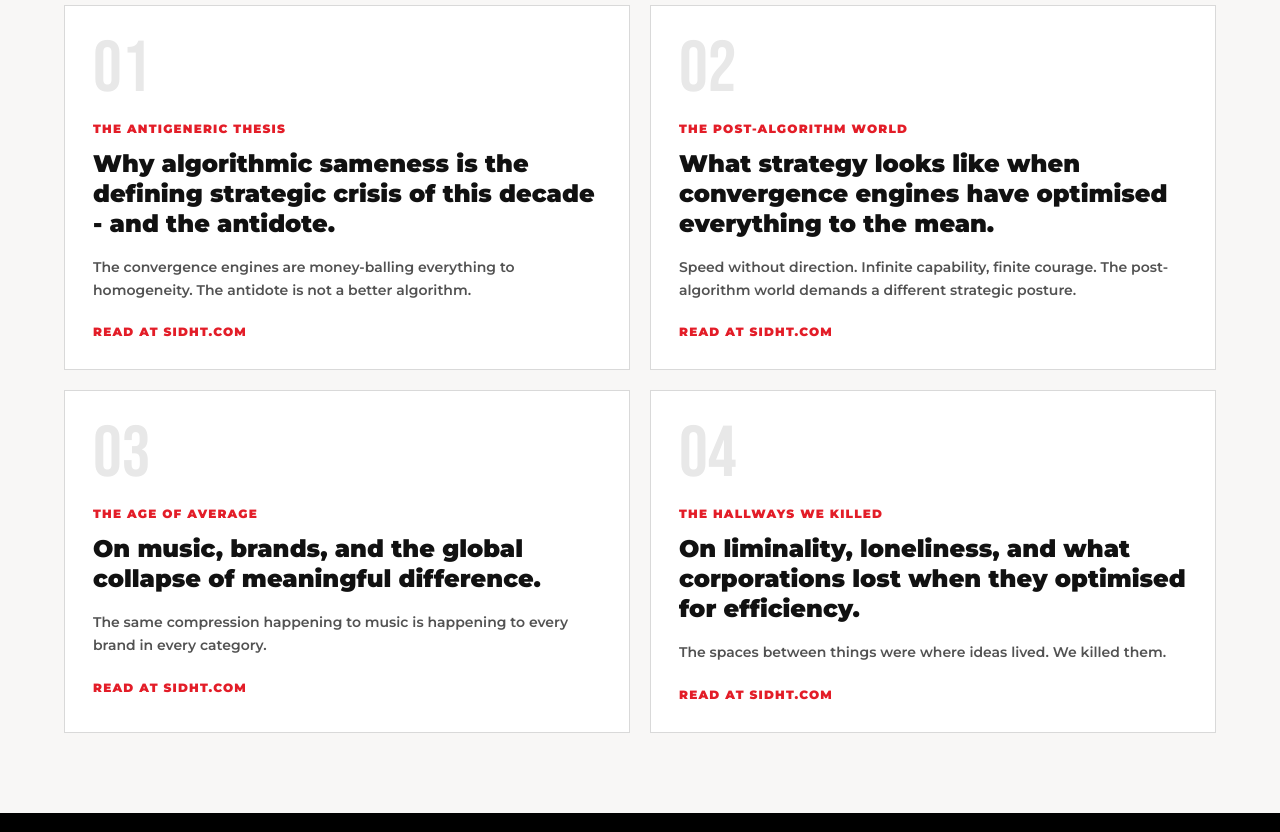
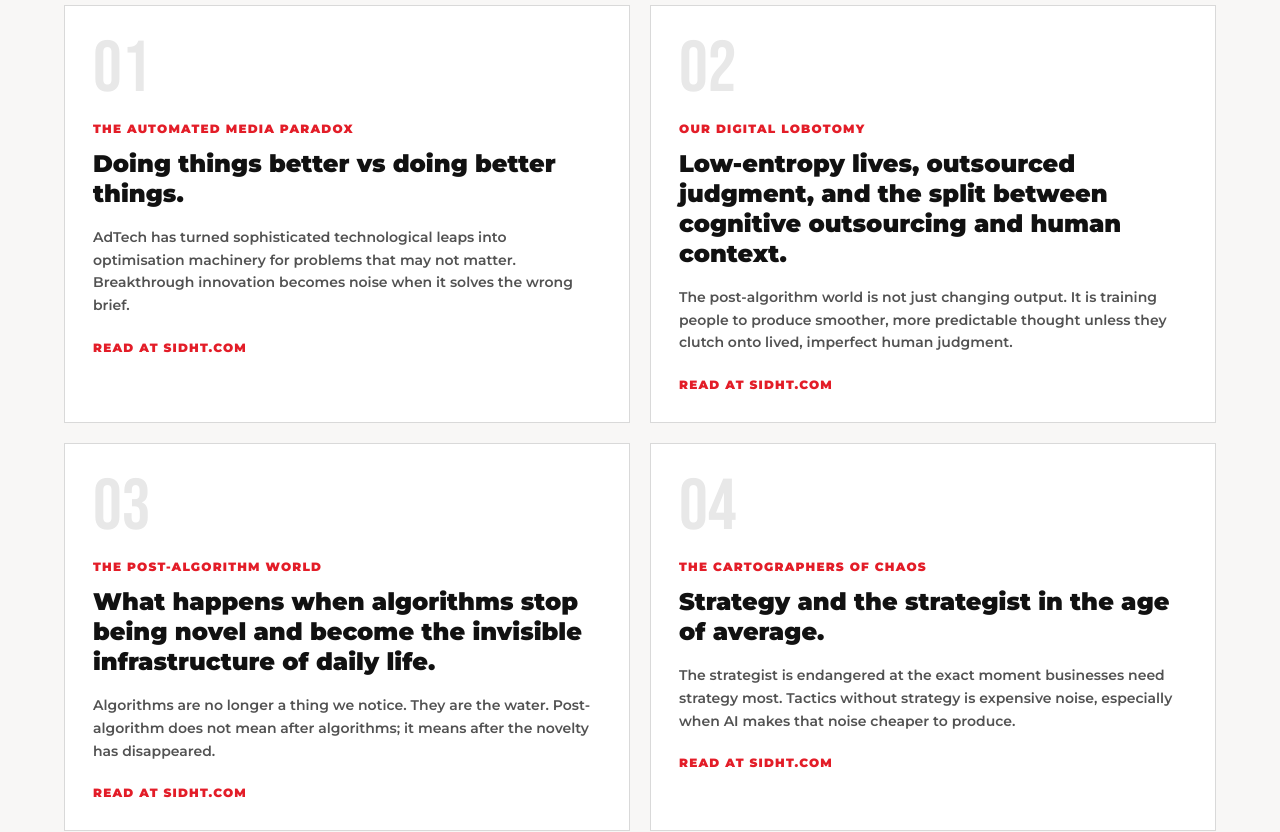
Before and after one commit to s1ds/antigen-site-codex, a Next.js app in the folder antigen-web/: page /pov in a window 1280 px wide. Shown: the part 400-1232 px from the top of the page. Built offline with nearby package versions, Linux system fonts and the light colour scheme.

Commit message:
Update POV cards with essay links

```diff
--- a/antigen-web/src/components/sections/PovPerspectives.jsx
+++ b/antigen-web/src/components/sections/PovPerspectives.jsx
@@ -1,10 +1,34 @@
 import Link from "next/link";
 
 const povs = [
-  ["01", "The ANTIGENERIC Thesis", "Why algorithmic sameness is the defining strategic crisis of this decade - and the antidote.", "The convergence engines are money-balling everything to homogeneity. The antidote is not a better algorithm."],
-  ["02", "The Post-Algorithm World", "What strategy looks like when convergence engines have optimised everything to the mean.", "Speed without direction. Infinite capability, finite courage. The post-algorithm world demands a different strategic posture."],
-  ["03", "The Age of Average", "On music, brands, and the global collapse of meaningful difference.", "The same compression happening to music is happening to every brand in every category."],
-  ["04", "The Hallways We Killed", "On liminality, loneliness, and what corporations lost when they optimised for efficiency.", "The spaces between things were where ideas lived. We killed them."],
+  [
+    "01",
+    "The Automated Media Paradox",
+    "Doing things better vs doing better things.",
+    "AdTech has turned sophisticated technological leaps into optimisation machinery for problems that may not matter. Breakthrough innovation becomes noise when it solves the wrong brief.",
+    "https://link.sidht.com/adtech",
+  ],
+  [
+    "02",
+    "Our Digital Lobotomy",
+    "Low-entropy lives, outsourced judgment, and the split between cognitive outsourcing and human context.",
+    "The post-algorithm world is not just changing output. It is training people to produce smoother, more predictable thought unless they clutch onto lived, imperfect human judgment.",
+    "https://link.sidht.com/lobotomy",
+  ],
+  [
+    "03",
+    "The Post-Algorithm World",
+    "What happens when algorithms stop being novel and become the invisible infrastructure of daily life.",
+    "Algorithms are no longer a thing we notice. They are the water. Post-algorithm does not mean after algorithms; it means after the novelty has disappeared.",
+    "https://link.sidht.com/postalgo",
+  ],
+  [
+    "04",
+    "The Cartographers of Chaos",
+    "Strategy and the strategist in the age of average.",
+    "The strategist is endangered at the exact moment businesses need strategy most. Tactics without strategy is expensive noise, especially when AI makes that noise cheaper to produce.",
+    "https://link.sidht.com/strat",
+  ],
 ];
 
 export function PovPerspectives() {
@@ -22,8 +46,8 @@ export function PovPerspectives() {
           </p>
         </div>
         <div className="mt-14 grid gap-5 md:grid-cols-2">
-          {povs.map(([num, kicker, title, desc]) => (
-            <Link key={num} href="https://sidht.com" target="_blank" className="group relative overflow-hidden border border-black/15 bg-white p-7 transition hover:-translate-y-1 hover:border-[var(--antigen-red)] hover:shadow-[0_20px_50px_rgba(17,17,17,0.1)]">
+          {povs.map(([num, kicker, title, desc, href]) => (
+            <Link key={num} href={href} target="_blank" className="group relative overflow-hidden border border-black/15 bg-white p-7 transition hover:-translate-y-1 hover:border-[var(--antigen-red)] hover:shadow-[0_20px_50px_rgba(17,17,17,0.1)]">
               <span className="absolute inset-x-0 top-0 h-0 bg-[var(--antigen-red)] transition group-hover:h-1" />
               <p className="font-display text-7xl leading-none text-[var(--antigen-smoke)] transition group-hover:text-[rgba(227,29,40,0.12)]">{num}</p>
               <p className="mt-4 text-xs font-black uppercase tracking-[0.1em] text-[var(--antigen-red)]">{kicker}</p>
```
